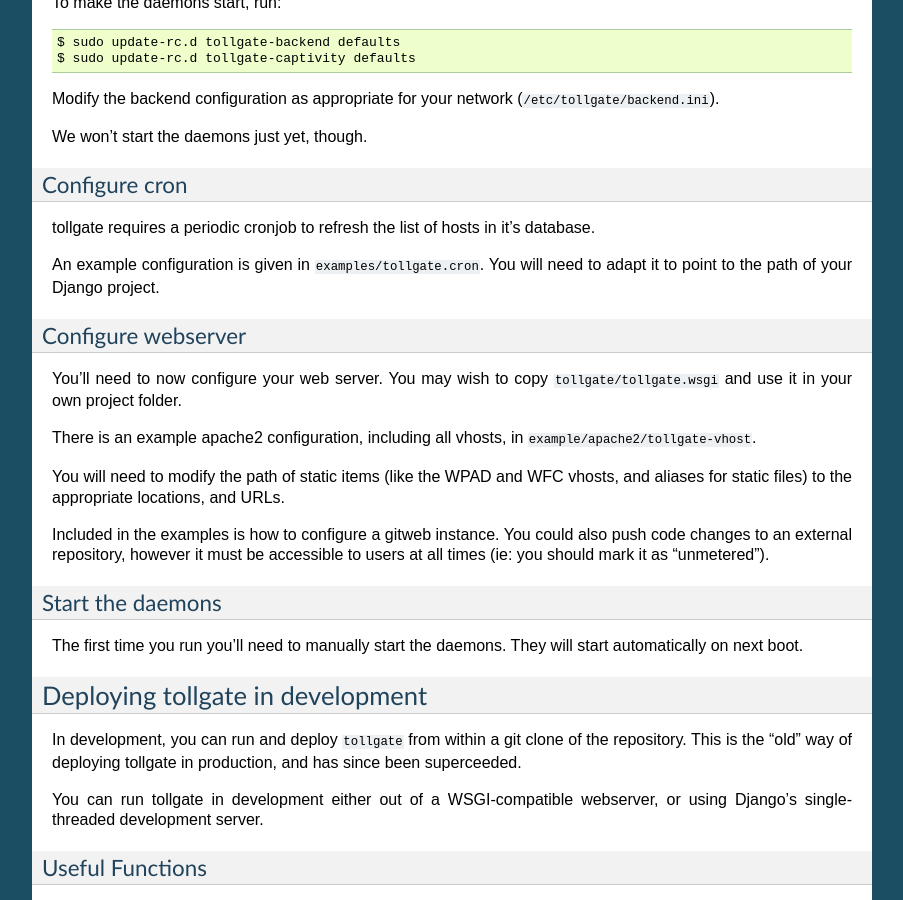
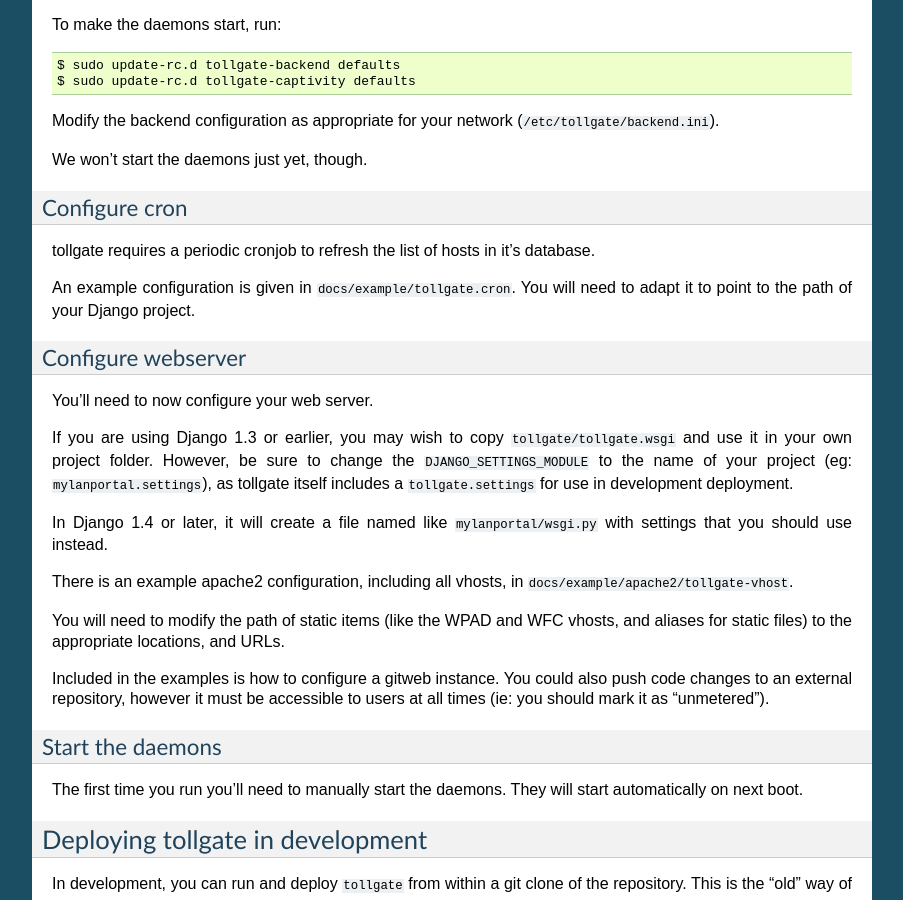
Before and after one commit to micolous/tollgate, a Sphinx documentation site: the page built from docs/deploy.rst, in a window 1280 px wide and 900 px high, scrolled down 2628 px. Shown: the whole window, without its empty margins (198-1101 px from the left). Built offline with Sphinx 7.4.7, drawn with Linux system fonts in a browser that asks for light colours; some of the changed text lies outside the part shown.

Commit message:
bumped settings.py to version 3.0.0, updated with some better deployment docs

```diff
--- a/docs/deploy.rst
+++ b/docs/deploy.rst
@@ -40,7 +40,7 @@
 
 We need to add some configuration files for tollgate to DBUS' configuration in order to allow the web server process to use tollgate's backend.
 
-In ``example/dbus/system.d/tollgate.conf`` are some example configuration you can use with tollgate.  Copy this to ``/etc/dbus-1/system.d/``, and modify with the appropriate username that the webserver uses (if it is not ``www-data``).
+In ``docs/example/dbus/system.d/tollgate.conf`` are some example configuration you can use with tollgate.  Copy this to ``/etc/dbus-1/system.d/``, and modify with the appropriate username that the webserver uses (if it is not ``www-data``).
 
 Then reload the DBUS configuration with ``/etc/init.d/dbus reload``.
 
@@ -131,14 +131,18 @@
 
 tollgate requires a periodic cronjob to refresh the list of hosts in it's database.
 
-An example configuration is given in ``examples/tollgate.cron``.  You will need to adapt it to point to the path of your Django project.
+An example configuration is given in ``docs/example/tollgate.cron``.  You will need to adapt it to point to the path of your Django project.
 
 Configure webserver
 -------------------
 
-You'll need to now configure your web server.  You may wish to copy ``tollgate/tollgate.wsgi`` and use it in your own project folder.
+You'll need to now configure your web server.
 
-There is an example apache2 configuration, including all vhosts, in ``example/apache2/tollgate-vhost``.
+If you are using Django 1.3 or earlier, you may wish to copy ``tollgate/tollgate.wsgi`` and use it in your own project folder.  However, be sure to change the ``DJANGO_SETTINGS_MODULE`` to the name of your project (eg: ``mylanportal.settings``), as tollgate itself includes a ``tollgate.settings`` for use in development deployment.
+
+In Django 1.4 or later, it will create a file named like ``mylanportal/wsgi.py`` with settings that you should use instead.
+
+There is an example apache2 configuration, including all vhosts, in ``docs/example/apache2/tollgate-vhost``.
 
 You will need to modify the path of static items (like the WPAD and WFC vhosts, and aliases for static files) to the appropriate locations, and URLs.
 
--- a/setup.py
+++ b/setup.py
@@ -4,7 +4,7 @@
 
 setup(
 	name="tollgate",
-	version="2.8.4-dev",
+	version="3.0.0",
 	description="Python/Django-based captive portal for LAN parties.",
 	author="Michael Farrell",
 	author_email="micolous@gmail.com",
```
